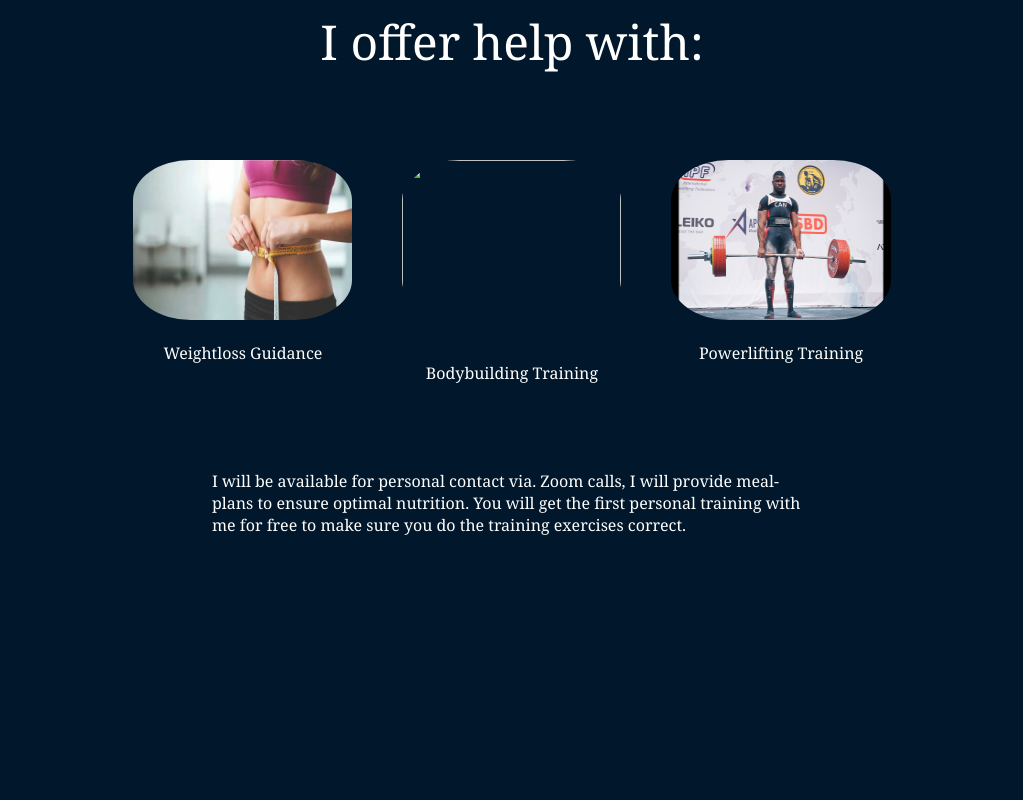
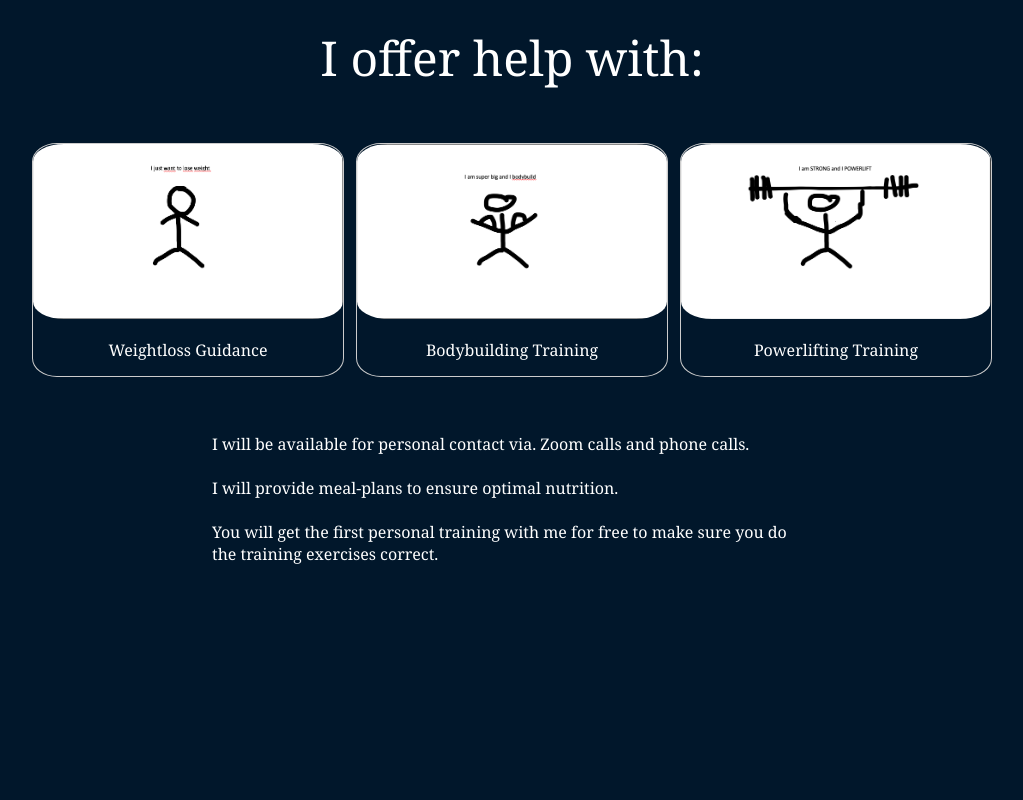
Before and after one commit to Piitaq91/Peter_Portfolio, a plain HTML site: page ryan.html in a window 1280 px wide. Shown: the part 940-1740 px from the top of the page, without its empty margins (128-1151 px from the left). Drawn offline with Linux system fonts and the light colour scheme.

Commit message:
images update
small changes in the grids and layouts for images

```diff
--- a/ryan.css
+++ b/ryan.css
@@ -134,23 +134,26 @@ header .navigation1 li a:hover
     width: 40%;
 }
 
+
+
 .offer_pic
 {
-    width:  200px;
-    height: 200px;
-    border-radius: 30%;
-    padding: 20px;
+
 }
 
 .offer_explanation
 {
     position: absolute;
-    bottom: -60%;
+    bottom: -80%;
     font-size: 1em;
     color: #fff;
     max-width: 600px;
 }
 
+.desc
+{
+    color: #fff;
+}
 
 .top
 {
@@ -342,7 +345,7 @@ header .navigation1 li a:hover
 .offer_explanation {
     position: absolute;
     bottom: -17%;
-    font-size: 1em;
+    font-size: 0.7em;
     color: #fff;
     max-width: 600px;
 }
--- a/ryan.html
+++ b/ryan.html
@@ -57,6 +57,56 @@
   display: table;
 }
 
+div.gallery {
+  border: 1px solid #ccc;
+  border-radius: 8%;
+}
+
+div.gallery:hover {
+  border: 1px solid #777;
+  border-radius: 8%;
+}
+
+div.gallery img {
+  width: 100%;
+  height: auto;
+  border-radius: 10%;
+}
+
+div.desc {
+  padding: 15px;
+  text-align: center;
+}
+
+* {
+  box-sizing: border-box;
+}
+
+.responsive {
+  padding: 0 6px;
+  float: left;
+  width: 30%;
+}
+
+@media only screen and (max-width: 700px) {
+  .responsive {
+    width: 49.99999%;
+    margin: 6px 0;
+  }
+}
+
+@media only screen and (max-width: 500px) {
+  .responsive {
+    width: 100%;
+  }
+}
+
+.clearfix:after {
+  content: "";
+  display: table;
+  clear: both;
+}
+
 </style>
 
 <body>
@@ -88,25 +138,37 @@
         <div class="bg2"></div>
         <div class="content">
             <p class="textBox2">I offer help with:</p>
-            <p class="offer_explanation">I will be available for personal contact via. Zoom calls,
-                I will provide meal-plans to ensure optimal nutrition. You will get the first
+
+            <div class="responsive">
+                <div class="gallery">
+                    <img src="weigtloss.png" width="300" height="400">
+                  <div class="desc">Weightloss Guidance</div>
+                </div>
+              </div>
+
+
+              <div class="responsive">
+                <div class="gallery">
+                    <img src="bodybuild.png" width="600" height="400">
+                  <div class="desc">Bodybuilding Training</div>
+                </div>
+              </div>
+
+              <div class="responsive">
+                <div class="gallery">
+                    <img src="powerlift.png" width="600" height="400">
+                  <div class="desc">Powerlifting Training</div>
+                </div>
+              </div>
+              <div class="clearfix"></div>
+
+              <p class="offer_explanation">I will be available for personal contact via. Zoom calls and phone calls.
+                <br> <br>
+                I will provide meal-plans to ensure optimal nutrition.
+                <br><br>
+                You will get the first
                 personal training with me for free to make sure you do the training exercises correct.
-
             </p>
-            <div class="row">
-                <div class="column">
-                <img src="weightloss.jpeg" class="offer_pic" style="width:100%">
-                <p class="offer_p">Weightloss Guidance</p>
-                </div>
-                <div class="column">
-                <img src="bodybuilding.jpeg" class="offer_pic" style="width:100%">
-                <p class="offer_p">Bodybuilding Training</p>
-                </div>
-                <div class="column">
-                <img src="powerlift.jpeg" class="offer_pic" style="width:100%">
-                <p class="offer_p">Powerlifting Training</p>
-                </div>
-            </div>
         </div>
     </section>
 
@@ -116,13 +178,13 @@
             <p class="textBox2">Reviews:</p>
         <div class="row">
             <div class="column">
-            <img src="weightloss.jpeg" class="offer_pic" style="width:100%">
+            <img src="review1.png" class="offer_pic" style="width:100%">
             </div>
             <div class="column">
-            <img src="bodybuilding.jpeg" class="offer_pic" style="width:100%">
+            <img src="review2.png" class="offer_pic" style="width:100%">
             </div>
             <div class="column">
-            <img src="powerlift.jpeg" class="offer_pic" style="width:100%">
+            <img src="review3.png" class="offer_pic" style="width:100%">
             </div>
         </div>
         </div>
```
Also changed, not shown: bodybuild.png (added), powerlift.png (added), review1.png (added), review2.png (added), review3.png (added), weigtloss.png (added).
